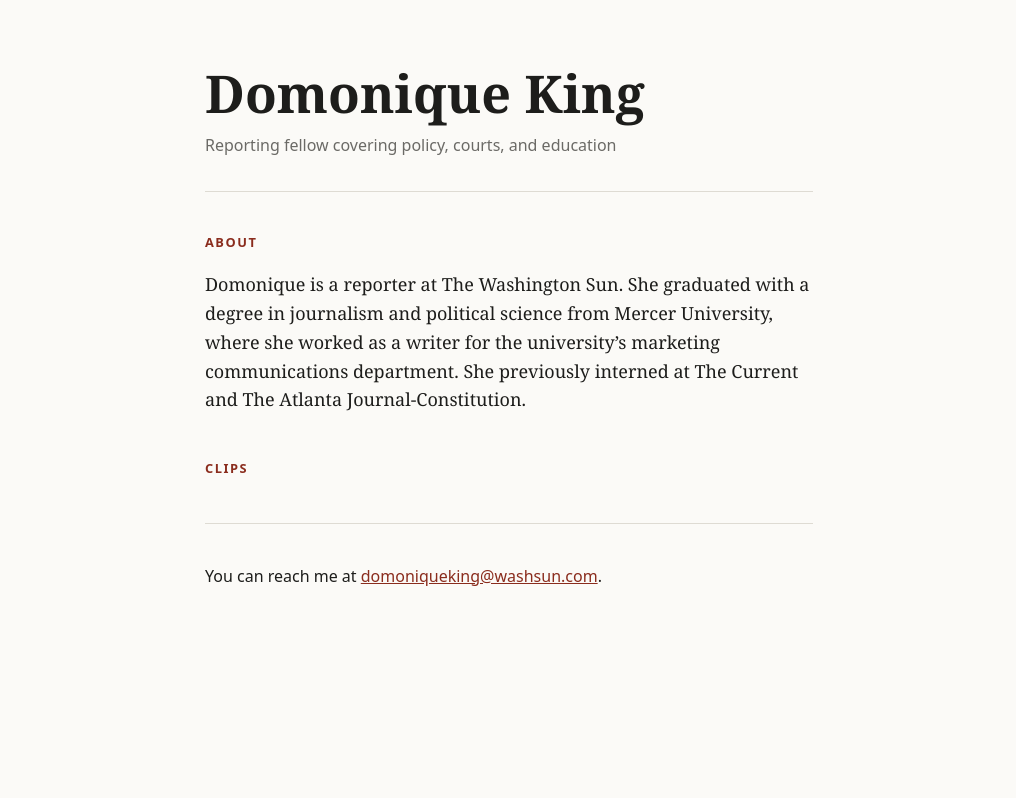
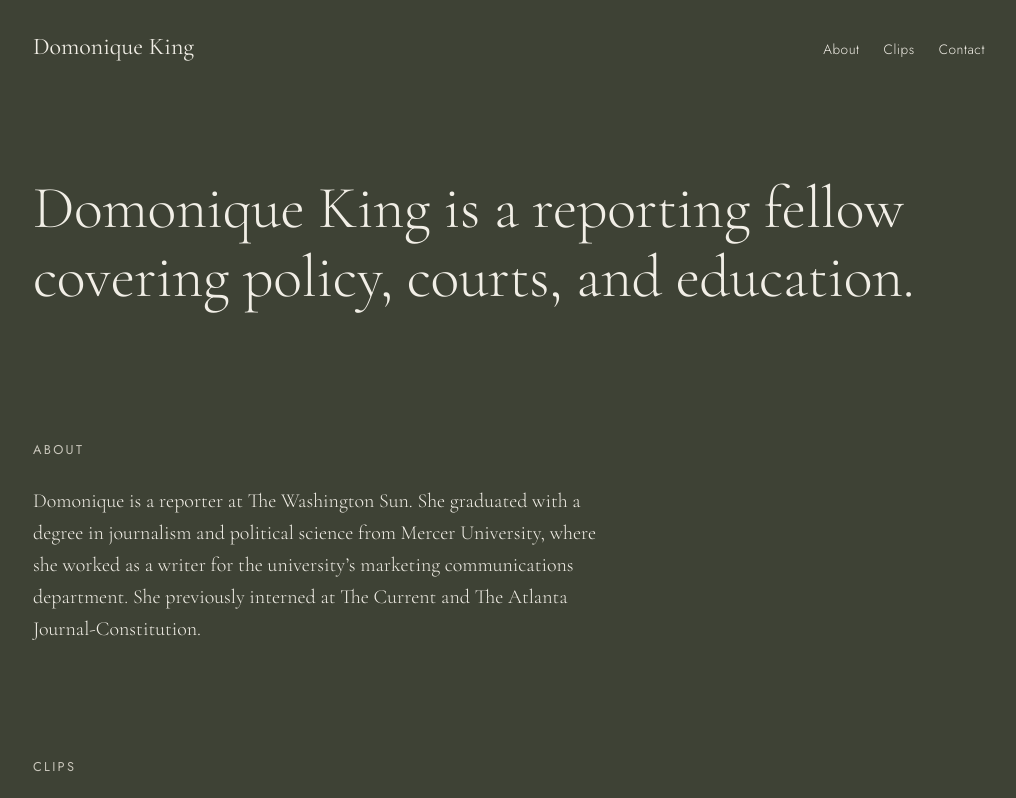
Before and after one commit to domoniqueking-pixel/DomoniqueKing, a plain HTML site: page index.html in a window 1280 px wide. Shown: the top 798 px of the page, without its empty margins (131-1147 px from the left). Drawn offline with nearby package versions, Linux system fonts and the light colour scheme.

Commit message:
Restyle site: olive-green palette, editorial serif layout; save style in CLAUDE.md
Co-Authored-By: Claude Opus 5.5 <noreply@anthropic.com>
Claude-Session: https://claude.ai/code/session_01Vbd87fJtcKyQXmvxzbVMXT

```diff
--- a/index.html
+++ b/index.html
@@ -5,94 +5,134 @@
   <meta name="viewport" content="width=device-width, initial-scale=1">
   <title>Domonique King</title>
   <meta name="description" content="Domonique King, reporting fellow covering policy, courts, and education.">
+  <link rel="preconnect" href="https://fonts.googleapis.com">
+  <link rel="preconnect" href="https://fonts.gstatic.com" crossorigin>
+  <link href="https://fonts.googleapis.com/css2?family=Cormorant+Garamond:ital,wght@0,300;0,400;0,500;1,400&family=Jost:wght@300;400&display=swap" rel="stylesheet">
   <style>
     :root {
-      --bg: #fbfaf7;
-      --text: #1d1d1b;
-      --muted: #6b6a66;
-      --rule: #dedbd3;
-      --accent: #8a2c1d;
-      --placeholder-bg: #f3f0e8;
-    }
-    @media (prefers-color-scheme: dark) {
-      :root {
-        --bg: #161615;
-        --text: #ecebe7;
-        --muted: #a09e98;
-        --rule: #34332f;
-        --accent: #e0846f;
-        --placeholder-bg: #201f1d;
-      }
+      --bg: #3e4235;
+      --bg-deep: #34382c;
+      --text: #f1eee6;
+      --muted: #c9c6bb;
+      --rule: rgba(241, 238, 230, 0.22);
+      --accent: #c4c8cc;
+      --serif: "Cormorant Garamond", Georgia, "Times New Roman", serif;
+      --sans: "Jost", system-ui, -apple-system, "Segoe UI", sans-serif;
     }
     * { box-sizing: border-box; }
+    html { scroll-behavior: smooth; }
     body {
       margin: 0;
       background: var(--bg);
       color: var(--text);
-      font-family: Georgia, "Times New Roman", serif;
-      font-size: 1.125rem;
+      font-family: var(--serif);
+      font-weight: 400;
+      font-size: 1.25rem;
       line-height: 1.6;
     }
-    main {
-      max-width: 40rem;
-      margin: 0 auto;
-      padding: 4rem 1rem 5rem;
+    a { color: inherit; text-decoration-thickness: 1px; text-underline-offset: 0.2em; }
+    a:hover { color: var(--accent); }
+
+    .wrap { max-width: 64rem; margin: 0 auto; padding-left: 1rem; padding-right: 1rem; }
+    @media (min-width: 48rem) { .wrap { padding-left: 2.25rem; padding-right: 2.25rem; } }
+
+    /* Top bar: name left, nav right */
+    .topbar {
+      display: flex;
+      flex-wrap: wrap;
+      justify-content: space-between;
+      align-items: baseline;
+      gap: 0.75rem 1.5rem;
+      padding-top: 1.75rem;
+      padding-bottom: 1.75rem;
     }
-    header { border-bottom: 1px solid var(--rule); padding-bottom: 2rem; margin-bottom: 2.5rem; }
-    h1 {
-      font-size: clamp(2.25rem, 7vw, 3.25rem);
-      line-height: 1.1;
-      margin: 0 0 0.75rem;
-      font-weight: 700;
+    .site-name {
+      font-family: var(--serif);
+      font-size: 1.5rem;
+      font-weight: 400;
+      text-decoration: none;
     }
-    .beat {
+    nav ul { list-style: none; display: flex; gap: 1.5rem; margin: 0; padding: 0; }
+    nav a {
+      font-family: var(--sans);
+      font-weight: 300;
+      font-size: 0.85rem;
+      letter-spacing: 0.04em;
+      text-decoration: none;
+    }
+    nav a:hover { text-decoration: underline; }
+
+    /* Hero statement */
+    .hero { padding-top: 5rem; padding-bottom: 5rem; }
+    .hero h1 {
+      font-family: var(--serif);
+      font-weight: 300;
+      font-size: clamp(2.4rem, 6.5vw, 3.75rem);
+      line-height: 1.15;
+      letter-spacing: -0.005em;
       margin: 0;
-      font-family: system-ui, -apple-system, "Segoe UI", sans-serif;
-      font-size: 1rem;
-      color: var(--muted);
+      max-width: 15em;
     }
-    section { margin-bottom: 2.75rem; }
+
+    /* Sections */
+    section { padding-top: 3rem; padding-bottom: 3rem; }
     h2 {
-      font-family: system-ui, -apple-system, "Segoe UI", sans-serif;
+      font-family: var(--sans);
+      font-weight: 400;
       font-size: 0.8rem;
       text-transform: uppercase;
-      letter-spacing: 0.12em;
-      color: var(--accent);
-      margin: 0 0 1rem;
+      letter-spacing: 0.18em;
+      color: var(--muted);
+      margin: 0 0 1.5rem;
     }
-    .placeholder {
-      border: 1px dashed var(--rule);
-      background: var(--placeholder-bg);
-      color: var(--muted);
-      padding: 1rem 1.25rem;
-      border-radius: 4px;
-      font-style: italic;
-      margin: 0;
+    .prose { max-width: 36rem; font-weight: 300; }
+    .prose p { margin: 0 0 1rem; }
+
+    .clips { list-style: none; padding: 0; margin: 0; max-width: 40rem; }
+    .clips li { padding: 1rem 0; border-bottom: 1px solid var(--rule); }
+    .clips li:first-child { border-top: 1px solid var(--rule); }
+
+    /* Contact */
+    .contact { padding-top: 4rem; padding-bottom: 6rem; }
+    .contact-link {
+      display: inline-block;
+      font-family: var(--serif);
+      font-weight: 300;
+      font-size: clamp(2.25rem, 6vw, 3.25rem);
+      line-height: 1.2;
+      text-decoration: none;
+      border-bottom: 1px solid var(--text);
+      padding-bottom: 0.1em;
     }
-    .clips { list-style: none; padding: 0; margin: 0; }
-    .clips li { padding: 0.75rem 0; border-bottom: 1px solid var(--rule); }
-    a { color: var(--accent); }
-    footer {
-      border-top: 1px solid var(--rule);
-      padding-top: 1.5rem;
-      font-family: system-ui, -apple-system, "Segoe UI", sans-serif;
-      font-size: 1rem;
-    }
+    .contact-link:hover { border-color: var(--accent); }
+    .contact p { font-weight: 300; margin: 1.25rem 0 0; overflow-wrap: anywhere; }
   </style>
 </head>
 <body>
+  <header class="wrap topbar">
+    <a class="site-name" href="#">Domonique King</a>
+    <nav aria-label="Main">
+      <ul>
+        <li><a href="#about">About</a></li>
+        <li><a href="#clips">Clips</a></li>
+        <li><a href="#contact">Contact</a></li>
+      </ul>
+    </nav>
+  </header>
+
   <main>
-    <header>
-      <h1>Domonique King</h1>
-      <p class="beat">Reporting fellow covering policy, courts, and education</p>
-    </header>
+    <div class="wrap hero">
+      <h1>Domonique King is a reporting fellow covering policy, courts, and education.</h1>
+    </div>
 
-    <section id="about">
+    <section id="about" class="wrap">
       <h2>About</h2>
-      <p>Domonique is a reporter at The Washington Sun. She graduated with a degree in journalism and political science from Mercer University, where she worked as a writer for the university’s marketing communications department. She previously interned at The Current and The Atlanta Journal-Constitution.</p>
+      <div class="prose">
+        <p>Domonique is a reporter at The Washington Sun. She graduated with a degree in journalism and political science from Mercer University, where she worked as a writer for the university’s marketing communications department. She previously interned at The Current and The Atlanta Journal-Constitution.</p>
+      </div>
     </section>
 
-    <section id="clips">
+    <section id="clips" class="wrap">
       <h2>Clips</h2>
       <!-- CLIPS: add stories inside the list below, one <li> each, e.g.
         <li><a href="https://example.com/story">Story headline</a> — Publication, Month Year</li>
@@ -101,9 +141,10 @@
       </ul>
     </section>
 
-    <footer id="contact">
+    <section id="contact" class="wrap contact">
+      <a class="contact-link" href="mailto:domoniqueking@washsun.com">Get in Touch →</a>
       <p>You can reach me at <a href="mailto:domoniqueking@washsun.com">domoniqueking@washsun.com</a>.</p>
-    </footer>
+    </section>
   </main>
 </body>
 </html>
```
Also changed, not shown: 1 other file.
